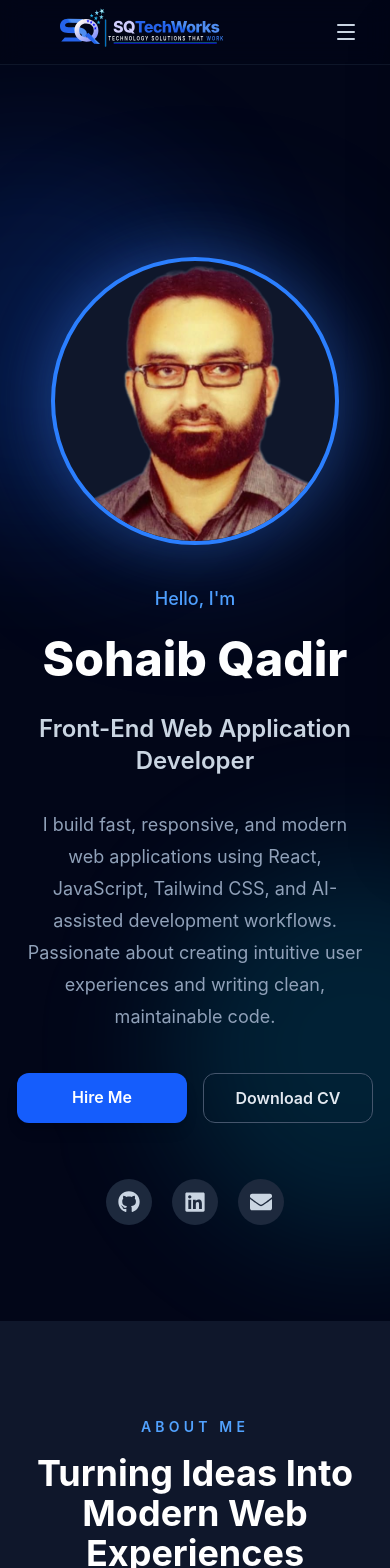
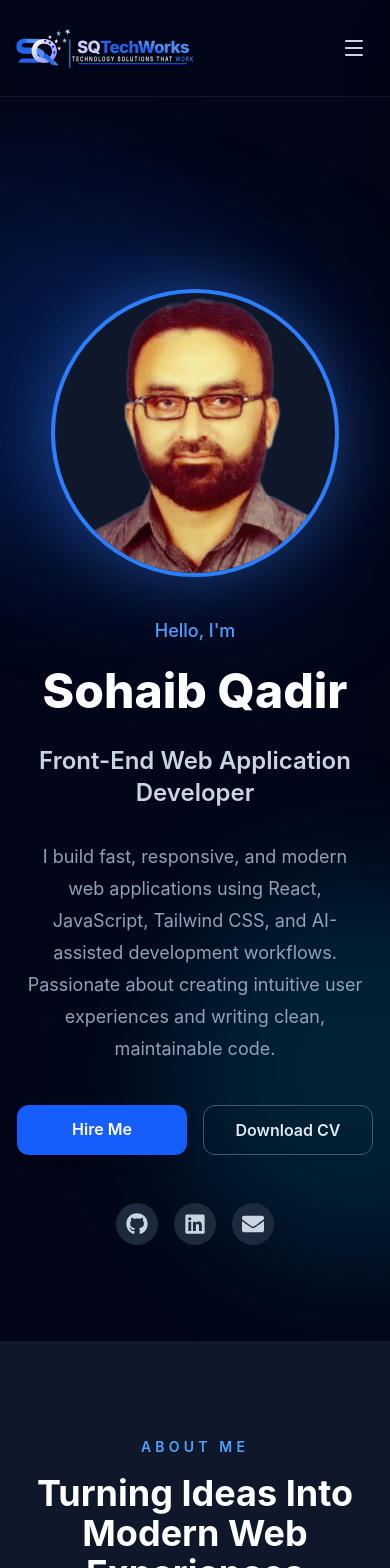
Before and after one commit to sohaib-qadir-nizamani/Portfolio, a React (Vite) app: page / in a window 390 px wide. Shown: the top 1568 px of the page. Built offline with nearby package versions, Linux system fonts and the light colour scheme.

Commit message:
Fix: Aplly final fixes for responsive screen

```diff
--- a/src/App.jsx
+++ b/src/App.jsx
@@ -23,7 +23,6 @@ function App() {
     }
   }, []);
   return (
-    // <main className="flex min-h-screen flex-col bg-slate-950 text-white">
     <main className="flex min-h-dvh w-full flex-col overflow-x-hidden bg-slate-950 text-white">
       <Header />
 
--- a/src/Components/hero/HeroSocials.jsx
+++ b/src/Components/hero/HeroSocials.jsx
@@ -2,12 +2,14 @@ import { FaGithub, FaLinkedin, FaEnvelope } from "react-icons/fa";
 
 const HeroSocials = () => {
   return (
-    <div className="mt-10 flex items-center justify-center gap-5">
+    // <div className="mt-10 flex items-center justify-center gap-5">
+    <div className="mt-8 flex flex-wrap items-center justify-center gap-4 sm:mt-10 sm:gap-5">
       <a
         href="https://github.com/sohaib-qadir-nizamani"
         target="_blank"
         rel="noreferrer"
-        className="interactive rounded-full bg-slate-800 p-3 text-slate-300 transition-all duration-300 hover:-translate-y-1 hover:bg-blue-600 hover:text-white active:-translate-y-1 active:bg-blue-600 active:text-white"
+        // className="interactive rounded-full bg-slate-800 p-3 text-slate-300 transition-all duration-300 hover:-translate-y-1 hover:bg-blue-600 hover:text-white active:-translate-y-1 active:bg-blue-600 active:text-white"
+        className="interactive inline-flex shrink-0 items-center justify-center rounded-full bg-slate-800 p-2.5 text-slate-300 transition-all duration-300 hover:-translate-y-1 hover:bg-blue-600 hover:text-white active:-translate-y-1 active:bg-blue-600 active:text-white sm:p-3"
       >
         <FaGithub size={22} />
       </a>
@@ -16,14 +18,16 @@ const HeroSocials = () => {
         href="https://www.linkedin.com/in/sohaib-qadir-5a9256b0/"
         target="_blank"
         rel="noreferrer"
-        className="interactive rounded-full bg-slate-800 p-3 text-slate-300 transition-all duration-300 hover:-translate-y-1 hover:bg-blue-600 hover:text-white active:-translate-y-1 active:bg-blue-600 active:text-white"
+        // className="interactive rounded-full bg-slate-800 p-3 text-slate-300 transition-all duration-300 hover:-translate-y-1 hover:bg-blue-600 hover:text-white active:-translate-y-1 active:bg-blue-600 active:text-white"
+        className="interactive inline-flex shrink-0 items-center justify-center rounded-full bg-slate-800 p-2.5 text-slate-300 transition-all duration-300 hover:-translate-y-1 hover:bg-blue-600 hover:text-white active:-translate-y-1 active:bg-blue-600 active:text-white sm:p-3"
       >
         <FaLinkedin size={22} />
       </a>
 
       <a
         href="mailto:sohaib.qadir82@gmail.com"
-        className="interactive rounded-full bg-slate-800 p-3 text-slate-300 transition-all duration-300 hover:-translate-y-1 hover:bg-blue-600 hover:text-white active:-translate-y-1 active:bg-blue-600 active:text-white"
+        // className="interactive rounded-full bg-slate-800 p-3 text-slate-300 transition-all duration-300 hover:-translate-y-1 hover:bg-blue-600 hover:text-white active:-translate-y-1 active:bg-blue-600 active:text-white"
+        className="interactive inline-flex shrink-0 items-center justify-center rounded-full bg-slate-800 p-2.5 text-slate-300 transition-all duration-300 hover:-translate-y-1 hover:bg-blue-600 hover:text-white active:-translate-y-1 active:bg-blue-600 active:text-white sm:p-3"
       >
         <FaEnvelope size={22} />
       </a>
--- a/src/Components/layout/Logo.jsx
+++ b/src/Components/layout/Logo.jsx
@@ -4,12 +4,13 @@ function Logo() {
   return (
     <a
       href="/"
-      className="flex items-center gap-2 text-xl font-bold tracking-tight text-white"
+      // className="flex items-center gap-2 text-xl font-bold tracking-tight text-white"
+      className="interactive flex shrink-0 items-center transition duration-300 hover:opacity-90"
     >
       <img
         src={logoImg}
         alt="SQ TechWorks Logo"
-        className="h-14 w-auto translate-x-0 translate-y-0 transition duration-500 hover:scale-105 active:scale-105 sm:w-40 sm:-translate-x-1 md:-translate-x-6 md:max-[825px]:h-12 lg:h-18 lg:w-60 lg:-translate-x-9 xl:h-20"
+        className="h-10 w-auto transition duration-300 hover:scale-105 active:scale-105 sm:h-12 sm:max-w-none md:h-12 md:max-w-36 md:translate-x-0 lg:h-18 lg:max-w-56"
       />
     </a>
   );
--- a/src/Components/layout/MobileMenu.jsx
+++ b/src/Components/layout/MobileMenu.jsx
@@ -54,7 +54,7 @@ function MobileMenu({ isOpen, onClose }) {
       <div
         onClick={onClose}
         inert={!isOpen ? "" : undefined}
-        className={`fixed inset-0 z-40 bg-black/60 backdrop-blur-sm transition-opacity duration-300 md:hidden ${
+        className={`fixed inset-0 z-40 bg-black/60 backdrop-blur-sm transition-opacity duration-300 lg:hidden ${
           isOpen
             ? "pointer-events-auto opacity-100"
             : "pointer-events-none opacity-0"
@@ -67,7 +67,7 @@ function MobileMenu({ isOpen, onClose }) {
         aria-modal="true"
         aria-label="Mobile navigation menu"
         inert={!isOpen ? "" : undefined}
-        className={`fixed top-0 right-0 z-50 h-screen w-full max-w-xs overflow-y-auto border-l border-slate-800 bg-slate-950/95 shadow-2xl backdrop-blur-xl transition-transform duration-300 ease-out md:hidden ${
+        className={`fixed top-0 right-0 z-50 h-screen w-full max-w-xs overflow-y-auto border-l border-slate-800 bg-slate-950/95 shadow-2xl backdrop-blur-xl transition-transform duration-300 ease-out lg:hidden ${
           isOpen ? "translate-x-0" : "translate-x-full"
         }`}
       >
--- a/src/Components/layout/NavLinks.jsx
+++ b/src/Components/layout/NavLinks.jsx
@@ -83,7 +83,7 @@ function NavLinks() {
           <a
             key={item.label}
             href={`#${item.id}`}
-            className="group relative inline-flex items-center gap-1 rounded-md px-2 py-1 text-sm font-medium text-slate-300 transition-colors hover:text-white focus-visible:ring-2 focus-visible:ring-blue-500 focus-visible:outline-none active:text-white"
+            className="group relative inline-flex items-center gap-0 rounded-md px-2 py-1 text-sm font-medium text-slate-300 transition-colors hover:text-white focus-visible:ring-2 focus-visible:ring-blue-500 focus-visible:outline-none active:text-white"
             onMouseEnter={() => setHoveredId(item.id)}
             onMouseLeave={() => setHoveredId(null)}
             onFocus={() => setHoveredId(item.id)}
--- a/src/Components/layout/Navbar.jsx
+++ b/src/Components/layout/Navbar.jsx
@@ -21,7 +21,7 @@ function Navbar() {
 
   return (
     <>
-      <Container className="flex h-16 items-center justify-between">
+      <Container className="flex h-24 items-center justify-between">
         <Logo />
 
         <NavLinks />
--- a/src/Components/ui/Button.jsx
+++ b/src/Components/ui/Button.jsx
@@ -11,7 +11,7 @@ export default function Button({
   return (
     <button
       onClick={onClick}
-      className={`interactive rounded-xl bg-blue-600 px-6 py-3 font-medium text-white shadow-md ${className}`}
+      className={`interactive rounded-xl bg-blue-600 px-4 py-2 font-medium text-white shadow-md hover:shadow-lg focus-visible:ring-2 focus-visible:ring-blue-300 sm:px-5 sm:py-2.5 md:px-6 md:py-3 lg:px-8 lg:py-3.5 ${className}`}
       {...props}
     >
       {children}
--- a/src/Components/ui/Container.jsx
+++ b/src/Components/ui/Container.jsx
@@ -1,6 +1,8 @@
 function Container({ children, className = "" }) {
   return (
-    <div className={`mx-auto w-full max-w-7xl px-6 lg:px-8 ${className}`}>
+    <div
+      className={`mx-auto w-full max-w-7xl px-4 sm:px-6 lg:px-8 ${className}`}
+    >
       {children}
     </div>
   );
```
Also changed, not shown: src/assets/images/Logo.svg.
